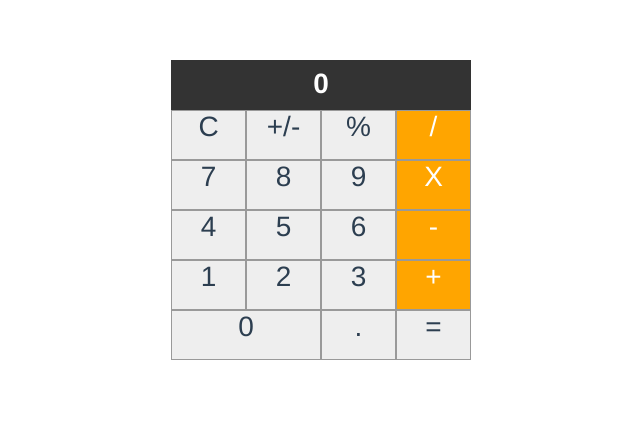
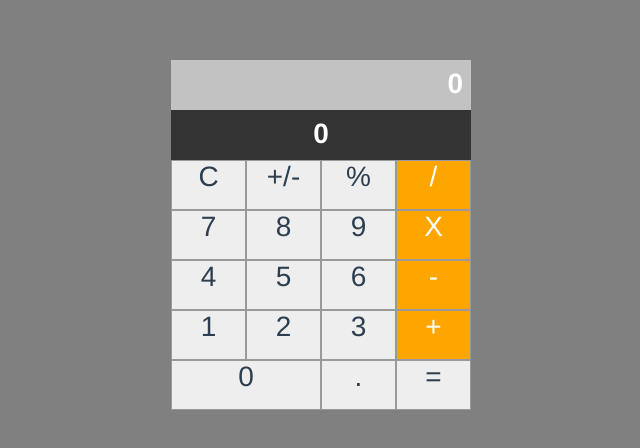
Before and after one commit to kingsleyudenewu/vue-calculator, a Vue app: page / in a window 1280 px wide. Shown: the top 448 px of the page, without its empty margins (319-959 px from the left). Built offline with nearby package versions, Linux system fonts and the light colour scheme.

Commit message:
Adding new functions to the calculator

```diff
--- a/public/index.html
+++ b/public/index.html
@@ -6,6 +6,11 @@
     <meta name="viewport" content="width=device-width,initial-scale=1.0">
     <link rel="icon" href="<%= BASE_URL %>favicon.ico">
     <title>vue_calculator</title>
+    <style>
+      body{
+        background-color: grey;
+      }
+    </style>
   </head>
   <body>
     <noscript>
--- a/src/components/Calculator.vue
+++ b/src/components/Calculator.vue
@@ -1,5 +1,6 @@
 <template>
   <div class="calculator">
+    <div class="allvalues">{{ allvalues || '0' }}</div>
     <div class="display">{{ current || '0' }}</div>
     <div @click="clear" class="btn ">C</div>
     <div @click="sign" class="btn">+/-</div>
@@ -19,7 +20,7 @@
     <div @click="add" class="btn operator">+</div>
     <div @click="append(0)" class="btn zero">0</div>
     <div @click="dot" class="btn ">.</div>
-    <div class="btn ">=</div>
+    <div @click="equal" class="btn ">=</div>
   </div>
 </template>
 
@@ -27,8 +28,11 @@
 export default {
   data: () => {
     return {
+      previous: null,
       current: "",
-      operator: null
+      operator: null,
+      operatorClicked: false,
+      allvalues: ""
     };
   },
   methods: {
@@ -45,24 +49,48 @@ export default {
       this.current = `${parseFloat(this.current / 100)}`;
     },
     append(input) {
+      if (this.operatorClicked) {
+        this.current = "";
+        this.operatorClicked = false;
+      }
       this.current = `${this.current}${input}`;
+      this.allvalues = this.allvalues + this.current;
     },
     dot() {
       if (this.current.indexOf(".") === -1) {
         this.append(".");
       }
     },
+    setPrevious() {
+      this.previous = this.current;
+      this.operatorClicked = true;
+    },
     divide() {
-
+      this.operator = (a, b) => a / b;
+      this.setPrevious();
+      this.allvalues = this.allvalues + " / ";
     },
     multiply() {
-
+      this.operator = (a, b) => a * b;
+      this.setPrevious();
+      this.allvalues = this.allvalues + " * ";
     },
-    subtract(){
-
+    subtract() {
+      this.operator = (a, b) => b - a;
+      this.setPrevious();
+      this.allvalues = this.allvalues + " - ";
     },
     add() {
-
+      this.operator = (a, b) => a + b;
+      this.setPrevious();
+      this.allvalues = this.allvalues + " + ";
+    },
+    equal() {
+      this.current = `${this.operator(
+        parseFloat(this.current),
+        parseFloat(this.previous)
+      )}`;
+      this.previous = null;
     }
   }
 };
@@ -83,7 +111,15 @@ export default {
   background-color: #333333;
   color: white;
   font-weight: bold;
-  text-align: center;
+  /* text-align: center; */
+  padding: 8px;
+}
+.allvalues {
+  grid-column: 1 / 5;
+  background-color: #c3c2c2;
+  color: white;
+  font-weight: bold;
+  text-align: right;
   padding: 8px;
 }
 .zero {
```
